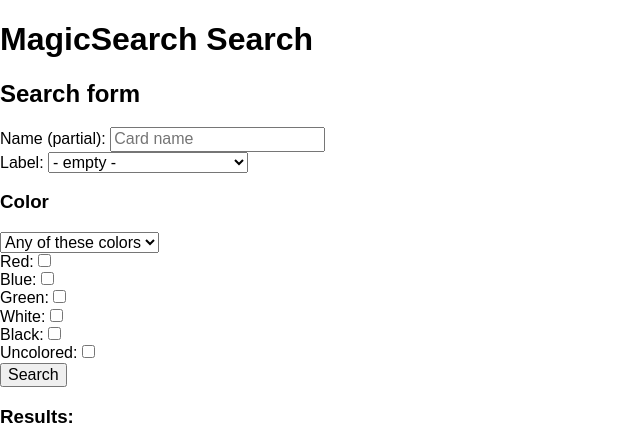
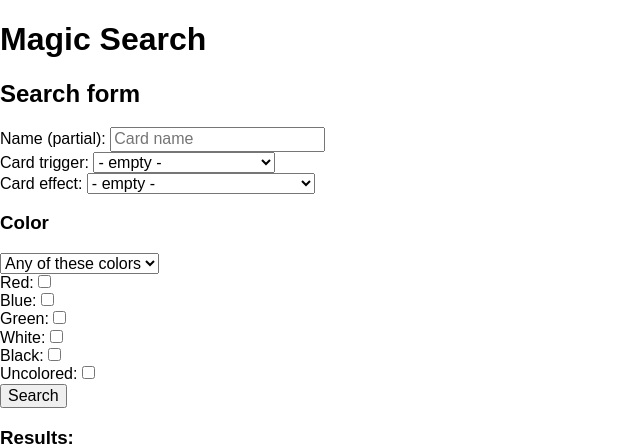
Before and after one commit to jmaister/magicserach, a Flask app: page /search in a window 1280 px wide. Shown: the top 448 px of the page, without its empty margins (0-640 px from the left). Run offline with Flask 2, Linux system fonts and the light colour scheme; data that the repository does not hold is empty; some libraries are stand-ins or nearby versions.

Commit message:
Add trigger and effect filters.

```diff
--- a/app.py
+++ b/app.py
@@ -1,11 +1,15 @@
 from flask import Flask, render_template, g
 from flask import request
-app = Flask(__name__)
+app = Flask(__name__,
+            static_url_path='',
+            static_folder='./static')
 
 import sqlite3
 
 import rules
 from rules import run
+
+import time
 
 def connect_db():
     """Connects to the specific database."""
@@ -42,9 +46,12 @@ def get_search():
         if 'cardname' in request.form and request.form['cardname'] != "":
             sql += "AND lower(c.name) like lower(?) "
             params.append('%' + request.form['cardname'] + '%')
-        if 'label' in request.form and request.form['label'] != "":
+        if 'trigger' in request.form and request.form['trigger'] != "":
             sql += "AND lower(cl.labels) like lower(?) "
-            params.append('%' + request.form['label'] + '%')
+            params.append('%' + request.form['trigger'] + '%')
+        if 'effect' in request.form and request.form['effect'] != "":
+            sql += "AND lower(cl.labels) like lower(?) "
+            params.append('%' + request.form['effect'] + '%')
 
         if 'colormode' in request.form:
             colormode = request.form['colormode']
@@ -87,12 +94,21 @@ def get_search():
     app.logger.info("params: [%s]", params)
     cur.execute(sql, params)
     rows = cur.fetchall()
-    return render_template('search.html', rows=rows)
+
+    data = {
+        "labels": rules.get_labels(),
+        "triggers": rules.get_trigger_labels(),
+        "effects": rules.get_effect_labels()
+    }
+
+    return render_template('search.html', rows=rows, data=data)
 
 @app.route("/runrules")
 def run_rules():
-    run(5)
-    return "OK"
+    start_time = time.time()
+    run()
+    elapsed_time = time.time() - start_time
+    return "OK "+ str(elapsed_time)
 
 if __name__ == "__main__":
     app.config['TEMPLATES_AUTO_RELOAD'] = True
--- a/rules.py
+++ b/rules.py
@@ -12,27 +12,26 @@ from spacy.matcher import Matcher
 
 patterns = [
 
-    {"label": "ON_DRAW_CARD", "pattern": [{"LEMMA": "whenever"}, {"LOWER": "you"}, {"LEMMA": "draw"}, {"LEMMA": "a"}, {"LEMMA": "card"}]},
-    {"label": "ON_DRAW_CARD_2", "pattern": [{"LEMMA": "whenever"}, {"LOWER": "you"}, {"LEMMA": "draw"}, {"LEMMA": "a"}, {"LEMMA": "second"}, {"LEMMA": "card"}]},
+    {"label": "ON_DRAW_CARD,1", "pattern": [{"LEMMA": "whenever"}, {"LOWER": "you"}, {"LEMMA": "draw"}, {"LEMMA": "a"}, {"LEMMA": "card"}]},
+    {"label": "ON_DRAW_CARD,2", "pattern": [{"LEMMA": "whenever"}, {"LOWER": "you"}, {"LEMMA": "draw"}, {"LEMMA": "a"}, {"LEMMA": "second"}, {"LEMMA": "card"}]},
 
-    {"label": "DRAW_CARD_1", "pattern": [{"LEMMA": "draw"}, {"LEMMA": "a"}, {"LEMMA": "card"}]},
-    {"label": "DRAW_CARD_n", "pattern": [{"LEMMA": "draw"}, {"LIKE_NUM": True}, {"LEMMA": "card"}]},
+    {"label": "DRAW_CARD,1", "pattern": [{"LEMMA": "draw"}, {"LEMMA": "a"}, {"LEMMA": "card"}]},
+    {"label": "DRAW_CARD,n", "pattern": [{"LEMMA": "draw"}, {"LIKE_NUM": True}, {"LEMMA": "card"}]},
 
     {"label": "ON_DISCARD_CARD", "pattern": [{"LEMMA": "whenever"}, {"LOWER": "you"}, {"LEMMA": "a"}, {"LEMMA": "card"}]},
-    {"label": "DISCARD_CARD_1", "pattern": [{"LEMMA": "discard"}, {"LEMMA": "a"}, {"LEMMA": "card"}]},
-    {"label": "DISCARD_CARD_n", "pattern": [{"LEMMA": "discard"}, {"LIKE_NUM": True}, {"LEMMA": "card"}]},
+    {"label": "DISCARD_CARD,1", "pattern": [{"LEMMA": "discard"}, {"LEMMA": "a"}, {"LEMMA": "card"}]},
+    {"label": "DISCARD_CARD,2", "pattern": [{"LEMMA": "discard"}, {"LIKE_NUM": True}, {"LEMMA": "card"}]},
 
     {"label": "ON_DAMAGE", "pattern": [{"LEMMA": "whenever"}, {"ORTH": "/name/"}, {"LEMMA": "deal"}, {"LEMMA": "damage"}]},
     {"label": "ON_ATTACK", "pattern": [{"LEMMA": "whenever"}, {"ORTH": "/name/"}, {"LEMMA": "attack"}]},
     {"label": "ON_ENTER", "pattern": [{"LEMMA": "when"}, {"ORTH": "/name/"}, {"LEMMA": "enter"}, {"LEMMA": "the"}, {"LEMMA": "battlefield"}]},
-    {"label": "ON_DIE", "pattern": [{"LEMMA": "creature"}, {"LOWER": "you"}, {"LEMMA": "control"}, {"LEMMA": "die"}]},
-    {"label": "ON_DIE", "pattern": [{"LEMMA": "whenever"}, {"OP": "?"}, {"OP": "?"}, {"LEMMA": "creature"}, {"LOWER": "you"}, {"LEMMA": "control"}, {"LEMMA": "die"}]},
+    {"label": "ON_DIE,1", "pattern": [{"LEMMA": "creature"}, {"LOWER": "you"}, {"LEMMA": "control"}, {"LEMMA": "die"}]},
+    {"label": "ON_DIE,2", "pattern": [{"LEMMA": "whenever"}, {"OP": "?"}, {"OP": "?"}, {"LEMMA": "creature"}, {"LOWER": "you"}, {"LEMMA": "control"}, {"LEMMA": "die"}]},
 
     {"label": "DAMAGE_OWN", "pattern": [{"LEMMA": "deal"}, {"LIKE_NUM": True}, {"LEMMA": "damage"}, {"LEMMA": "to"}, {"LOWER": "you"}]},
     {"label": "DAMAGE_ALL", "pattern": [{"LEMMA": "deal"}, {"LIKE_NUM": True}, {"LEMMA": "damage"}, {"LEMMA": "to"}, {"LEMMA": "each"}, {"LEMMA": "player"}]},
     {"label": "DAMAGE_OPPONENT", "pattern": [{"LEMMA": "deal"}, {"LIKE_NUM": True}, {"LEMMA": "damage"}, {"LEMMA": "to"}, {"LOWER": "each"}, {"LEMMA": "opponent"}]},
     {"label": "DAMAGE_ANY", "pattern": [{"LEMMA": "deal"}, {"LIKE_NUM": True}, {"LEMMA": "damage"}, {"LEMMA": "to"}, {"LEMMA": "any"}, {"LEMMA": "target"}]},
-    #{"label": "DAMAGE_CREATURE", "pattern": [{"LEMMA": "deal"}, {"LEMMA": "damage"}, {"LEMMA": "to"}, {"LEMMA": "target"}, {"LEMMA": "creature"} ]},
     {"label": "DAMAGE_CREATURE", "pattern": [{"LEMMA": "deal"}, {"LIKE_NUM": True}, {"LEMMA": "damage"}, {"LEMMA": "to"}, {"LEMMA": "target"}, {"LEMMA": "creature"}], "nums": [1] },
 
     {"label": "ON_LIFE_GAIN", "pattern": [{"LEMMA": "wenever"}, {"LOWER": "you"}, {"LEMMA": "gain"}, {"LEMMA": "life"}]},
@@ -45,11 +44,36 @@ patterns = [
 
     {"label": "DEVOTION_RED", "pattern": [{"LOWER": "your"}, {"LEMMA": "devotion"}, {"LEMMA": "to"}, {"LEMMA": "red"}]},
 
-    {"label": "CREATE_TOKEN", "pattern": [{"LEMMA": "create"}, {"LEMMA": "a"}, {"LIKE_NUM": True}, {"OP": "?"}, {"OP": "?"}, {"OP": "?"}, {"OP": "?"}, {"LEMMA": "creature"}, {"LEMMA": "token"}]},
-    {"label": "CREATE_TOKEN", "pattern": [{"LEMMA": "create"}, {"LIKE_NUM": True}, {"LIKE_NUM": True}, {"OP": "?"}, {"OP": "?"}, {"OP": "?"}, {"OP": "?"}, {"LEMMA": "creature"}, {"LEMMA": "token"}]},
+    {"label": "CREATE_TOKEN,1", "pattern": [{"LEMMA": "create"}, {"LEMMA": "a"}, {"LIKE_NUM": True}, {"OP": "?"}, {"OP": "?"}, {"OP": "?"}, {"OP": "?"}, {"LEMMA": "creature"}, {"LEMMA": "token"}]},
+    {"label": "CREATE_TOKEN,2", "pattern": [{"LEMMA": "create"}, {"LIKE_NUM": True}, {"LIKE_NUM": True}, {"OP": "?"}, {"OP": "?"}, {"OP": "?"}, {"OP": "?"}, {"LEMMA": "creature"}, {"LEMMA": "token"}]},
+
+    {"label": "CREATE_FOOD_TOKEN,1", "pattern": [{"LEMMA": "create"}, {"LEMMA": "a"}, {"LOWER": "food"}, {"LEMMA": "token"}]},
+    {"label": "CREATE_FOOD_TOKEN,2", "pattern": [{"LEMMA": "create"}, {"LEMMA": "a"}, {"LEMMA": "number"}, {"LEMMA": "of"}, {"LOWER": "food"}, {"LEMMA": "token"}]},
+    {"label": "CREATE_FOOD_TOKEN,3", "pattern": [{"LEMMA": "create"}, {"LIKE_NUM": True}, {"LOWER": "food"}, {"LEMMA": "token"}]},
 
     {"label": "GRAVEYARD_TO_LIBRARY", "pattern": [{"LEMMA": "from"}, {"LOWER": "your"}, {"LEMMA": "graveyard"}, {"LEMMA": "on"}, {"LEMMA": "top"}, {"LEMMA": "of"}, {"LOWER": "your"}, {"LEMMA": "library"},]},
 ]
+
+def get_labels():
+    labels = set()
+    for pattern in patterns:
+        cl = clean_label(pattern["label"])
+        labels.add(cl)
+    return labels
+
+def get_trigger_labels():
+    triggers = set()
+    for label in get_labels():
+        if label.startswith('ON_'):
+            triggers.add(label)
+    return triggers
+
+def get_effect_labels():
+    effects = set()
+    for label in get_labels():
+        if not label.startswith('ON_'):
+            effects.add(label)
+    return effects
 
 def get_pattern(label):
     for pattern in patterns:
@@ -105,16 +129,16 @@ def insert(conn, uuid, labels):
     """, [uuid, labels])
 
 def clean_label(label):
-    if label.endswith("_1") or label.endswith("_n"):
-        return label[:-2]
+    pos = label.find(',')
+    if pos > 0:
+        return label[0:pos]
     return label
 
-def run(n):
+def run():
     import json
     import sqlite3
     with open("StandardCards.json") as datafile:
         data = json.load(datafile)
-
 
     conn = sqlite3.connect('./cards.sqlite')
     conn.execute("ATTACH DATABASE 'AllPrintings.sqlite' AS AllPrintings")
@@ -137,8 +161,7 @@ def run(n):
 
     cur = conn.cursor()
 
-    #for cardKey in list(data.keys())[:n]:
-    for cardKey in list(data.keys())[:]:
+    for cardKey in list(data.keys()):
         card = data[cardKey]
         if 'text' in card:
             name = card['name']
--- /dev/null
+++ b/static/css/main.css
@@ -0,0 +1,19 @@
+
+.icon {
+    height: 15px;
+    width: 15px;
+}
+
+.cardtext {
+    white-space: pre-line;
+    padding: 5px;
+    margin: 10px;
+    border: 1px dashed black;
+}
+
+.pure-g {
+    -webkit-box-sizing: border-box;
+    -moz-box-sizing: border-box;
+    box-sizing: border-box;
+    border: 1px solid black;
+}
--- /dev/null
+++ b/templates/base.html
@@ -0,0 +1,17 @@
+<!DOCTYPE html>
+<html lang="en">
+<head>
+    <meta charset="UTF-8">
+    <meta name="viewport" content="width=device-width, initial-scale=1.0">
+    <meta http-equiv="X-UA-Compatible" content="ie=edge">
+    <title>Magic Search</title>
+
+    <link rel="stylesheet" href="https://unpkg.com/purecss@1.0.1/build/pure-min.css" integrity="sha384-oAOxQR6DkCoMliIh8yFnu25d7Eq/PHS21PClpwjOTeU2jRSq11vu66rf90/cZr47" crossorigin="anonymous">
+    <link rel="stylesheet" href="css/main.css">
+</head>
+<body>
+    {% block content %}
+    <h1>content</h1>
+    {% endblock %}
+</body>
+</html>
--- a/templates/search.html
+++ b/templates/search.html
@@ -1,25 +1,27 @@
-<!DOCTYPE html>
-<html lang="en">
-<head>
-    <meta charset="UTF-8">
-    <meta name="viewport" content="width=device-width, initial-scale=1.0">
-    <meta http-equiv="X-UA-Compatible" content="ie=edge">
-    <title>Magic Search</title>
+{% extends "base.html" %}
 
-    <link rel="stylesheet" href="https://unpkg.com/purecss@1.0.1/build/pure-min.css" integrity="sha384-oAOxQR6DkCoMliIh8yFnu25d7Eq/PHS21PClpwjOTeU2jRSq11vu66rf90/cZr47" crossorigin="anonymous">
-</head>
-<body>
-    <h1>MagicSearch Search</h1>
+{% block content %}
+    <h1>Magic Search</h1>
 
     <h2>Search form</h2>
     <form method="POST" action="/search" >
       <div>Name (partial): <input name="cardname" placeholder="Card name" value="{{ request.form['cardname'] }}" /> </div>
-      <div>Label: <select name="label">
-        <option value="" {% if request.form['label'] == '' %} selected="selected"{% endif %}> - empty -</option>
-        <option value="ON_ENTER" {% if request.form['label'] == 'ON_ENTER' %} selected="selected"{% endif %}>On enter the battlefield</option>
-        <option value="DRAW_CARD" {% if request.form['label'] == 'DRAW_CARD' %} selected="selected"{% endif %}>Draw card</option>
-        <option value="ON_DRAW_CARD" {% if request.form['label'] == 'ON_DRAW_CARD' %} selected="selected"{% endif %}>Whenever you draw card</option>
-      </select> </div>
+      <div>Card trigger:
+        <select name="trigger">
+          <option value="" {% if request.form['trigger'] == '' %} selected="selected"{% endif %}> - empty -</option>
+          {% for tr in data.triggers|sort %}
+          <option value="{{tr}}" {% if request.form['trigger'] == tr %} selected="selected"{% endif %}>{{tr}}</option>
+          {% endfor %}
+        </select>
+      </div>
+      <div>Card effect:
+        <select name="effect">
+          <option value="" {% if request.form['effect'] == '' %} selected="selected"{% endif %}> - empty -</option>
+          {% for tr in data.effects|sort %}
+          <option value="{{tr}}" {% if request.form['effect'] == tr %} selected="selected"{% endif %}>{{tr}}</option>
+          {% endfor %}
+        </select>
+      </div>
       <div>
         <h3>Color</h3>
         <div>
@@ -40,7 +42,23 @@
 
     <h3>{{rows.length}} Results:</h3>
     {% for row in rows %}
-      <div>{{row['uuid']}}, {{row['name']}}, {{row['colors']}}, {{row['labels']}}</div>
+    <div class="pure-g" id="{{row['uuid']}}">
+      <div class="pure-u-2-5">{{row['name']}}</div>
+      <div class="pure-u-1-5">
+        Colors: [
+        {% if row['colors'] != None %}
+          {% set colorlist = row['colors'].split(',') %}
+          {% for c in colorlist %}
+            <img class="icon" src="img/{{c}}.svg" >
+          {% endfor %}
+        {% else %}
+          <img class="icon" src="img/C.svg" >
+        {% endif %}
+        ]
+      </div>
+      <div class="pure-u-2-5">{{row['labels']}}</div>
+      <div class="pure-u-1  cardtext">{{row['text']}}</div>
+    </div>
     {% endfor%}
-</body>
-</html>
+
+{% endblock %}
```
Also changed, not shown: templates/index.html (+3 -12 lines), README.md.
